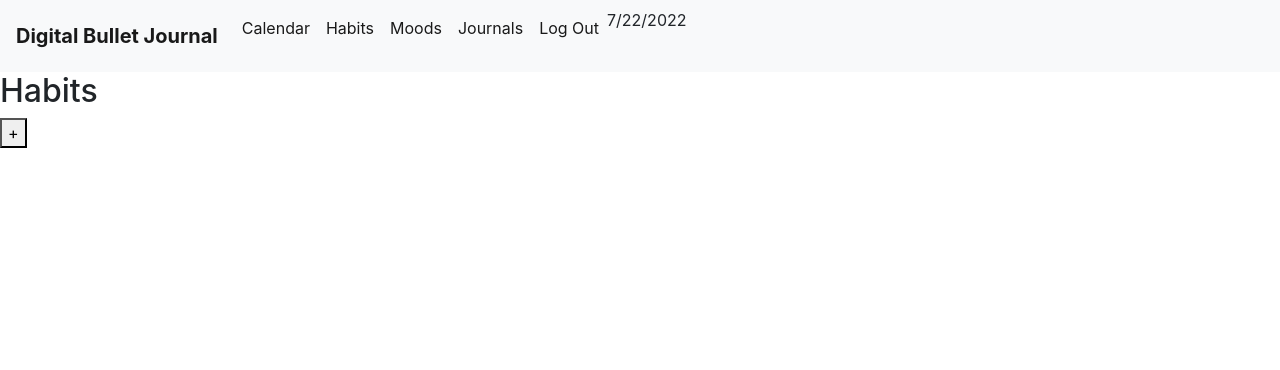
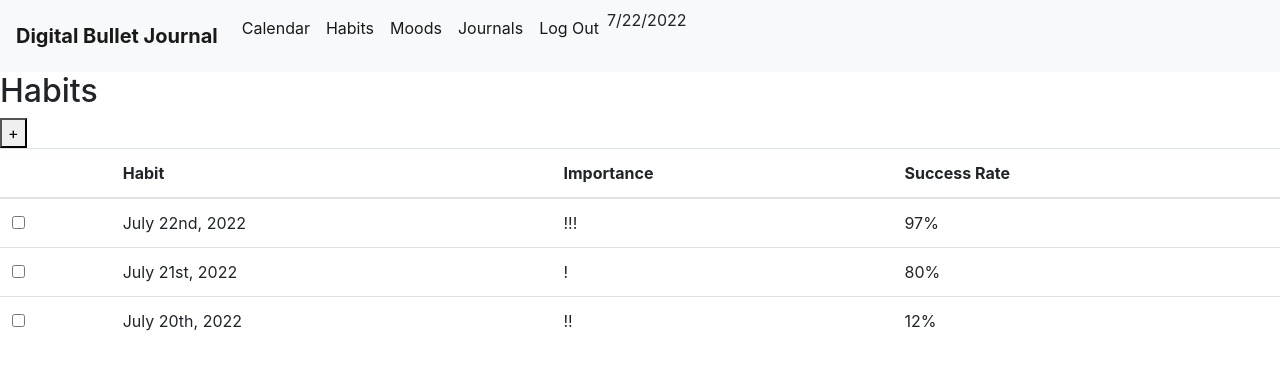
Before and after one commit to atakux/week4_proj, a Flask app: page /habits in a window 1280 px wide. Shown: the top 370 px of the page. Run offline with Flask 2, Linux system fonts and the light colour scheme; the visitor is signed in with stand-in values (Sample User, id 1); data comes from the database, SQL or seed files in the repository; data that the repository does not hold is empty.

Commit message:
habits ui

```diff
--- a/templates/habits.html
+++ b/templates/habits.html
@@ -9,4 +9,38 @@
             &#43;
         </button>
     </a>
+
+    <table class="table">
+        <thead>
+          <tr>
+            <th scope="col"></th>
+            <th scope="col">Habit</th>
+            <th scope="col">Importance</th>
+            <th scope="col">Success Rate</th>
+          </tr>
+        </thead>
+        <tbody>
+          <tr>
+            <td> <input type="checkbox" /> </td>
+            <td>July 22nd, 2022</td>
+            <td>!!!</td>
+            <td>97%</td>
+
+          </tr>
+          <tr>
+              <td> <input type="checkbox" /> </td>
+              <td>July 21st, 2022</td>
+              <td>!</td>
+              <td>80%</td>
+
+          </tr>
+          <tr>
+              <td> <input type="checkbox" /> </td>
+              <td>July 20th, 2022</td>
+              <td>!!</td>
+              <td>12%</td>
+          </tr>
+
+        </tbody>
+      </table>
 {% endblock content %}
```
